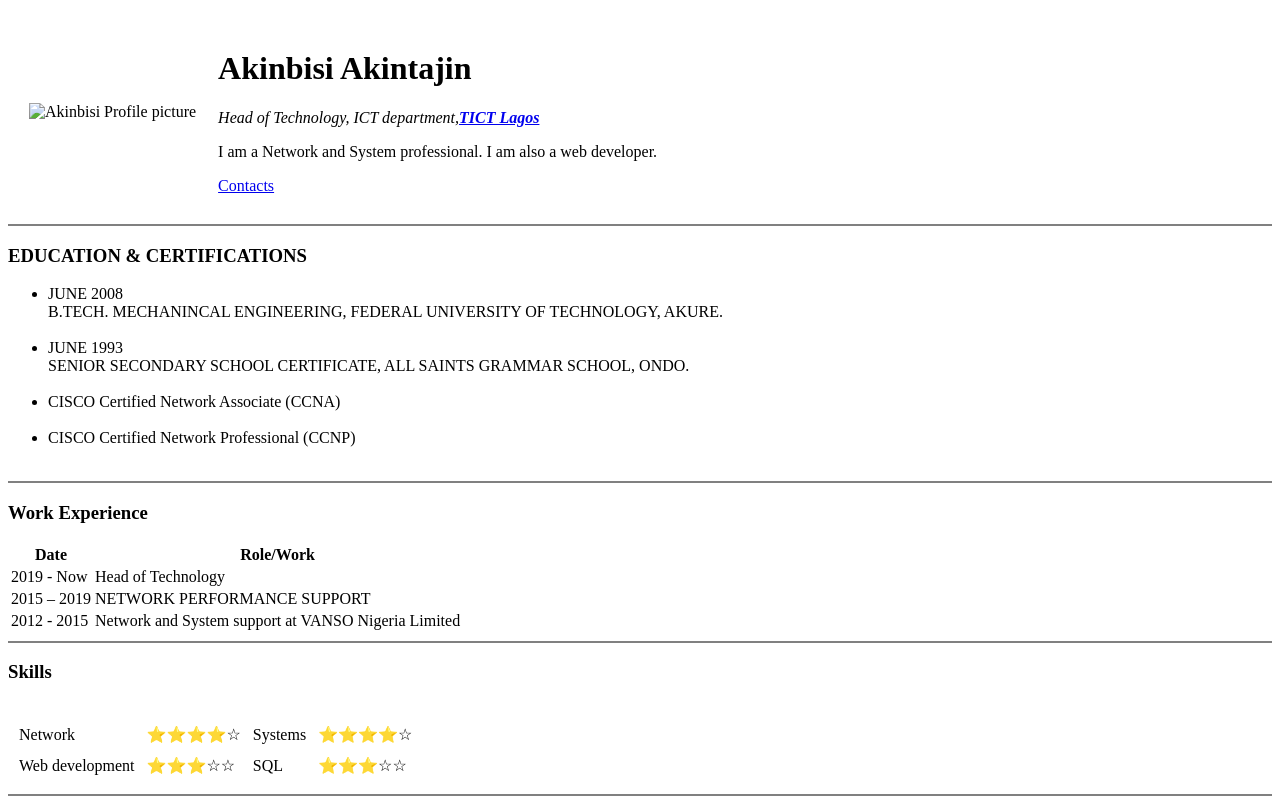
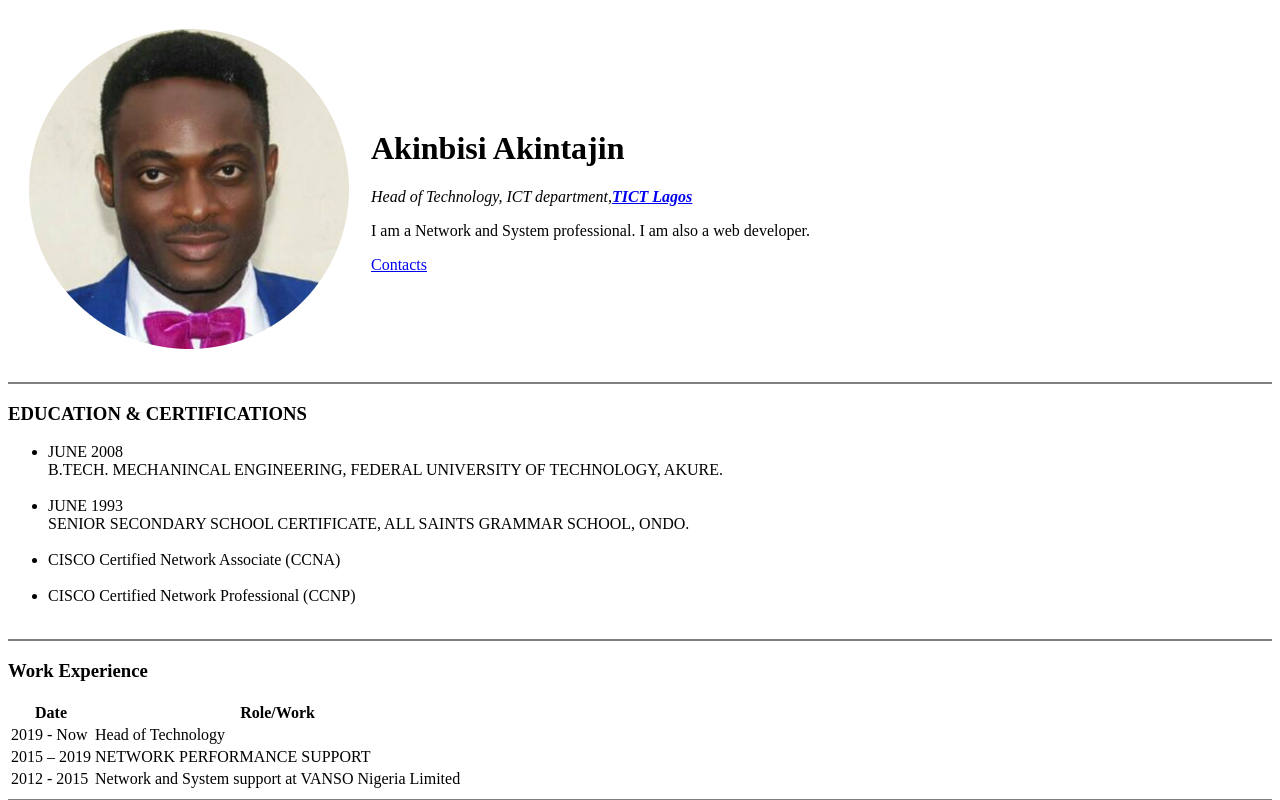
Before and after one commit to akinbisi/CV, a plain HTML site: page index.html in a window 1280 px wide. Shown: the top 800 px of the page. Drawn offline with Linux system fonts and the light colour scheme.

Commit message:
Add files via upload

```diff
--- a/index.html
+++ b/index.html
@@ -11,7 +11,7 @@
 <body>
     <table cellspacing="20">
         <tr>
-            <td><img src="Akinbisi.png" alt="Akinbisi Profile picture"></td>
+            <td><img src="images/Akinbisi.png" alt="Akinbisi Profile picture"></td>
             <td>
                 <h1>Akinbisi Akintajin</h1>
                 <p><em>Head of Technology, ICT department,<strong><a href="https://www.tict-ng.com/">TICT Lagos</a>
```
